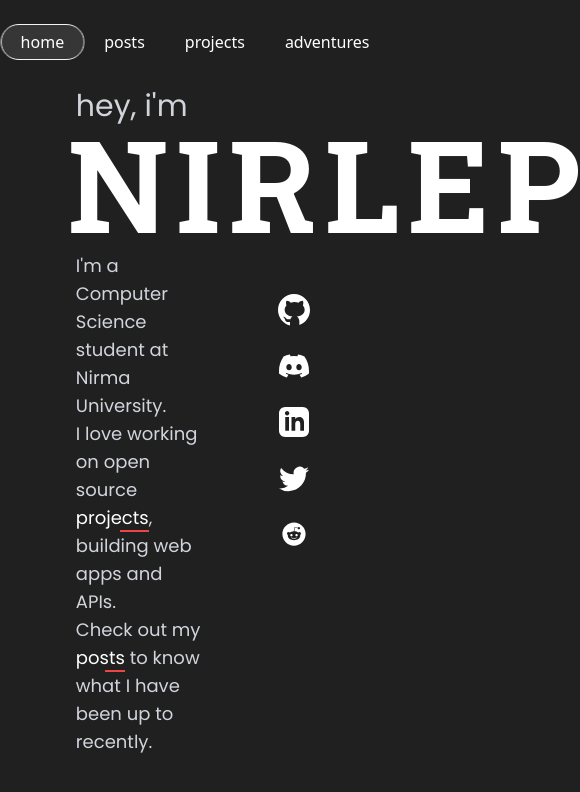
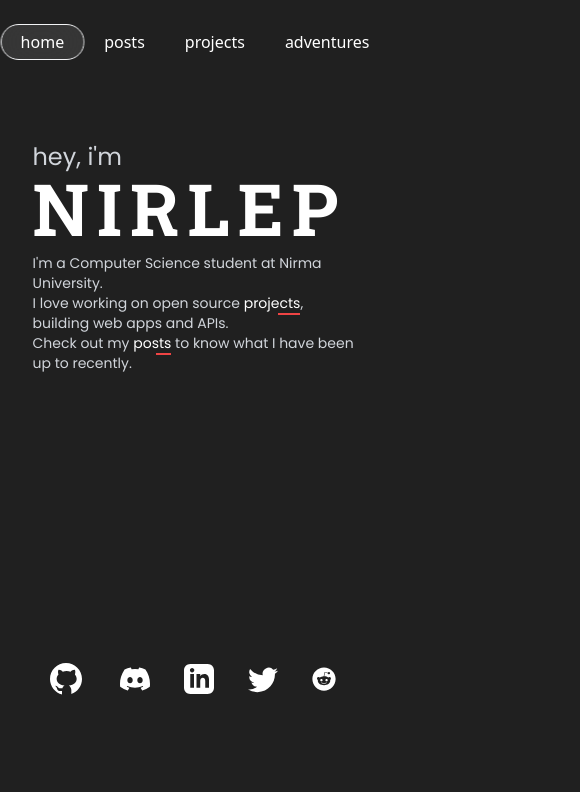
Before and after one commit to Nirlep5252/website, a Next.js app: page / in a window 390 px wide. Shown: the top 792 px of the page, 580 px wide, since content can reach past the window. Built offline with nearby package versions, Linux system fonts and the light colour scheme; a web font is replaced by a local one.

Commit message:
added some responsiveness to home page

```diff
--- a/src/components/nirlep.tsx
+++ b/src/components/nirlep.tsx
@@ -1,6 +1,6 @@
 export default function Nirlep() {
   return (
-    <div className="nirlep z-0 select-none leading-none text-9xl space-x-2 font-bold font-roboto-slab -left-2 absolute top-8 flex">
+    <div className="nirlep z-0 select-none leading-none text-7xl md:text-8xl lg:text-9xl space-x-2 font-bold font-roboto-slab lg:-left-2 absolute top-8 flex">
       <span id="N">N</span>
       <span id="I">I</span>
       <span id="R">R</span>
--- a/src/pages/index.tsx
+++ b/src/pages/index.tsx
@@ -5,14 +5,14 @@ import SocialLink from "@/components/sociallink";
 export default function Home() {
   return (
     <>
-      <div className="main-container h-screen w-screen flex items-center justify-evenly">
-        <div className="intro-container w-1/3 relative">
-          <div className="hey text-3xl text-gray-300 font-poppins">
+      <div className="main-container m-auto h-screen w-screen sm:w-3/4 flex-col sm:flex-row flex items-center justify-around">
+        <div className="intro-container w-10/12 sm:w-full relative">
+          <div className="hey text-2xl lg:text-3xl text-gray-300 font-poppins">
             hey, i'm
           </div>
-          <div className="h-32"></div>
+          <div className="h-20 md:h-24 lg:h-32"></div>
           <Nirlep />
-          <div className="z-10 about text-lg font-poppins text-gray-300">
+          <div className="z-10 about md:text-base text-sm lg:text-lg font-poppins text-gray-300">
             I'm a Computer Science student at Nirma University. <br />I love
             working on open source <UwULink href="/projects" text="projects" />,
             building web apps and APIs. <br />
@@ -20,7 +20,7 @@ export default function Home() {
             have been up to recently.
           </div>
         </div>
-        <div className="links-container flex items-center justify-center flex-col gap-2 w-1/12">
+        <div className="links-container flex items-center justify-center sm:flex-col gap-2 w-1/12">
           <SocialLink
             externalLink="https://github.com/nirlep5252"
             text="Github"
```
